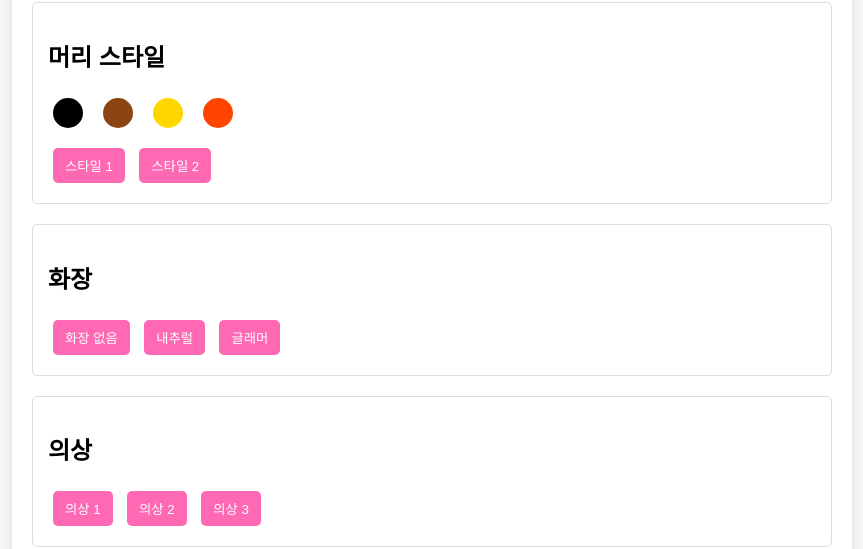
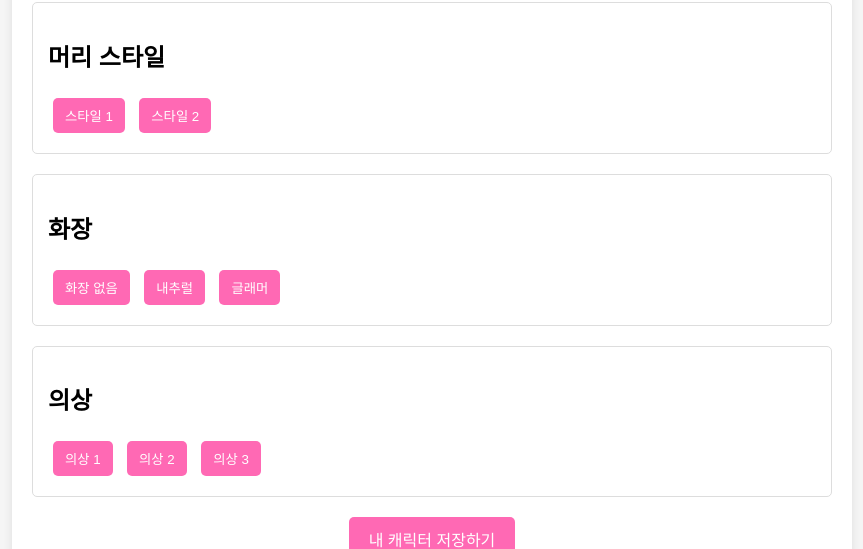
Before and after one commit to jihye-bjh/base-character, a plain HTML site: page index.html in a window 1280 px wide. Shown: the part 551-1100 px from the top of the page, without its empty margins (208-1071 px from the left). Drawn offline with Linux system fonts and the light colour scheme.

Commit message:
Update index.html

```diff
--- a/index.html
+++ b/index.html
@@ -24,12 +24,7 @@
             <!-- 머리 스타일 옵션 -->
             <div class="option-section">
                 <h2>머리 스타일</h2>
-                <div class="color-options">
-                    <button onclick="changeHairColor('black')" class="color-btn black"></button>
-                    <button onclick="changeHairColor('brown')" class="color-btn brown"></button>
-                    <button onclick="changeHairColor('blonde')" class="color-btn blonde"></button>
-                    <button onclick="changeHairColor('red')" class="color-btn red"></button>
-                </div>
+
                 <div class="style-options">
                     <button onclick="changeHairStyle(1)">스타일 1</button>
                     <button onclick="changeHairStyle(2)">스타일 2</button>
```
